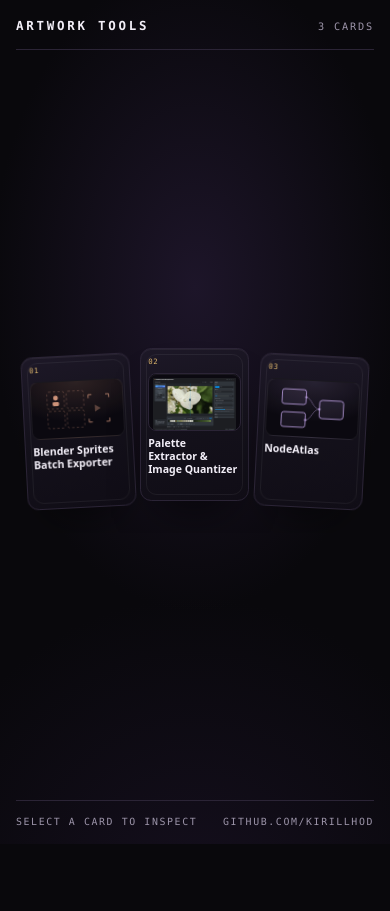
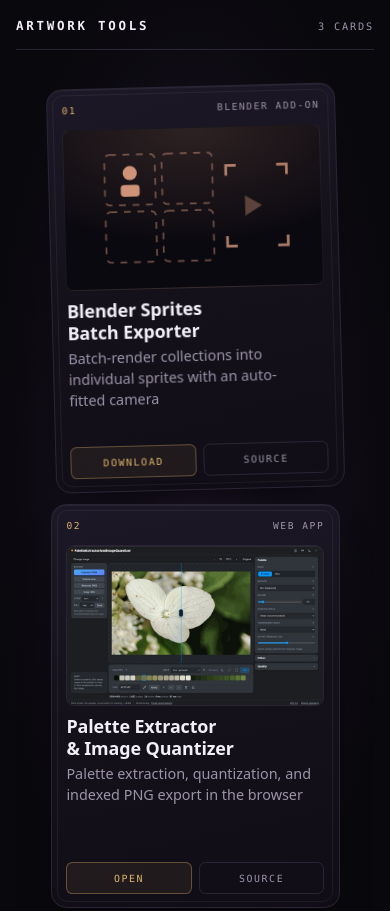
Before and after one commit to kirillhod/kirillhod.github.io, a plain HTML site: page index.html in a window 390 px wide. Shown: the top 911 px of the page. Before the commit the page ends 844 px from the top, so only its background shows below. Drawn offline with Linux system fonts and the light colour scheme.

Commit message:
Run the hand down the page on phones
Below 30 rem the three cards stack instead of sitting in a row. Each card
takes min(74vw, 20rem) at full scale with its art, note and actions, the
outer two lean 1.5 degrees, and the column is the only thing that grows.
Card width plus the hand's 1rem padding stays inside the wrap, so the strip
cannot be dragged sideways; the page itself scrolls down.

The thumbnail-only path in alignToCard goes away with the thumbnails: the
clone is laid out at the card's own size again on every width.

Checked at 320, 360, 390, 430 and 480: column direction, scroll width equal
to client width on the strip and on the page, no clipped card content. At 360
the card is 266x373; opening it starts the clone within 1.4 px of the card
and lands on the 331x464 slot within 0.5 px. The strip between 30 and 56 rem
still scrolls as before.

AGENTS.md section 7 describes the column instead of the thumbnails.

```diff
--- a/css/site.css
+++ b/css/site.css
@@ -691,80 +691,38 @@ button:focus-visible {
   }
 }
 
-/* Phones: three thumbnails in one row, so the whole hand is visible and nothing scrolls.
-   The note and the actions would be unreadable at this size, so a thumbnail keeps the
-   number, the art and the name, and the card opens in the inspect view for the rest. */
+/* Phones: the hand runs down the page instead of across it. Each card takes the full column
+   width with its note and actions, the outer two lean a degree or so, and only the page
+   scrolls — nothing sideways. */
 
 @media (max-width: 30rem) {
   :root {
+    --card-w: min(74vw, 20rem);
     --hand-scale: 1;
   }
 
   .hand-wrap {
-    padding-block: 2rem;
+    padding-block: 1.25rem;
   }
 
   .hand {
-    display: grid;
-    grid-template-columns: repeat(3, 1fr);
-    align-items: stretch;
-    gap: 0.45rem;
-    width: 100%;
-    padding-inline: 0.5rem;
+    flex-direction: column;
+    gap: 0.9rem;
+    padding-inline: 1rem;
   }
 
   .hand .card {
-    width: auto;
-    min-height: 0;
-    aspect-ratio: var(--card-aspect);
-    margin: 0;
-    padding: 0.45rem;
-    gap: 0.35rem;
-    border-radius: 0.7rem;
-  }
-
-  .hand .card .card-head {
-    font-size: 0.46rem;
-    letter-spacing: 0.08em;
-  }
-
-  /* "Blender add-on" breaks into two lines at this width and reads as noise; the kind is
-     in the inspect view. */
-  .hand .card .card-kind {
-    display: none;
-  }
-
-  .hand .card .card-art {
-    padding: 0.25rem;
-  }
-
-  .hand .card .card-name {
-    font-size: 0.66rem;
-    line-height: 1.25;
-    letter-spacing: 0;
-  }
-
-  .hand .card .card-note,
-  .hand .card .card-actions {
-    display: none;
+    margin-inline: 0;
   }
 
   .hand .card:nth-child(1) {
-    --rot: -3deg;
-    --lift: 7px;
+    --rot: -1.5deg;
+    --lift: 0px;
   }
 
   .hand .card:nth-child(3) {
-    --rot: 3deg;
-    --lift: 7px;
-  }
-}
-
-@media (max-width: 22rem) {
-  /* At 320 px the palette title needs four lines, which does not fit a 5:7 thumbnail, so
-     the cards take their content height here instead of clipping the last line. */
-  .hand .card {
-    aspect-ratio: auto;
+    --rot: 1.5deg;
+    --lift: 0px;
   }
 }
 
--- a/js/site.js
+++ b/js/site.js
@@ -27,23 +27,18 @@
     const cardScale = Number.parseFloat(style.scale) || 1;
     const rotation = style.rotate;
 
-    // A phone thumbnail is much smaller than the inspect view and hides the note and the
-    // actions, so the clone cannot reuse its layout: it is laid out at the inspect size and
-    // starts scaled down onto the thumbnail instead.
-    const thumb = card.offsetWidth < to.width * 0.7;
-    const layoutW = thumb ? to.width : card.offsetWidth;
-    const layoutH = thumb ? to.height : card.offsetHeight;
-
     // The clone is laid out at the card's own size and reaches the inspect size by scale,
     // so the copy keeps the card's line breaks, padding and type.
-    node.style.setProperty("--cw", `${layoutW}px`);
-    node.style.setProperty("--ch", `${layoutH}px`);
+    node.style.setProperty("--cw", `${card.offsetWidth}px`);
+    node.style.setProperty("--ch", `${card.offsetHeight}px`);
     node.style.setProperty("--dx", `${from.left + from.width / 2 - (to.left + to.width / 2)}px`);
     node.style.setProperty("--dy", `${from.top + from.height / 2 - (to.top + to.height / 2)}px`);
-    node.style.setProperty("--k", String((card.offsetWidth * cardScale) / layoutW));
+    node.style.setProperty("--k", String(cardScale));
+    // Fit the inspect slot on both axes: at large text sizes a card can be taller than the
+    // slot's aspect ratio, and the height must not push it off screen.
     node.style.setProperty(
       "--k1",
-      String(thumb ? 1 : Math.min(to.width / card.offsetWidth, to.height / card.offsetHeight))
+      String(Math.min(to.width / card.offsetWidth, to.height / card.offsetHeight))
     );
     node.style.setProperty("--r0", rotation === "none" ? "0deg" : rotation);
     node.style.setProperty("--rx", style.getPropertyValue("--rx") || "0deg");
```
Also changed, not shown: 1 other file.
